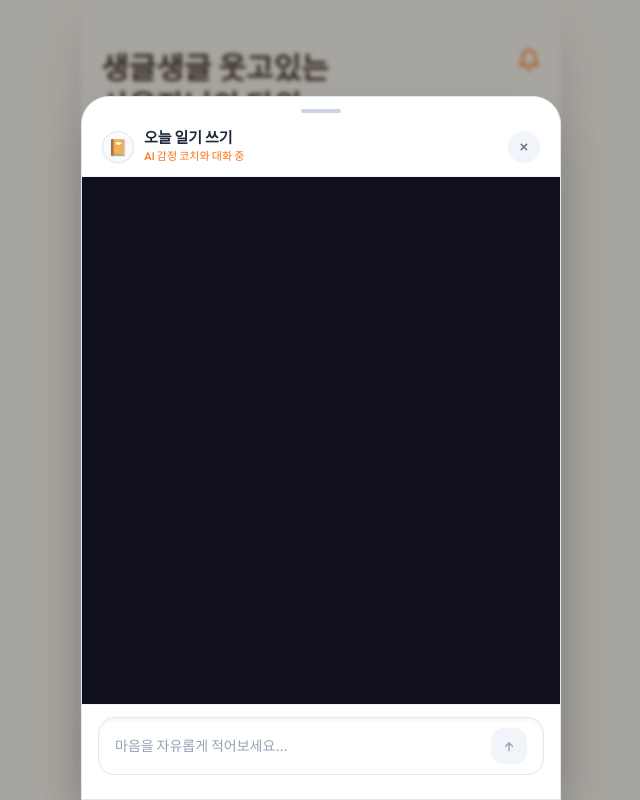
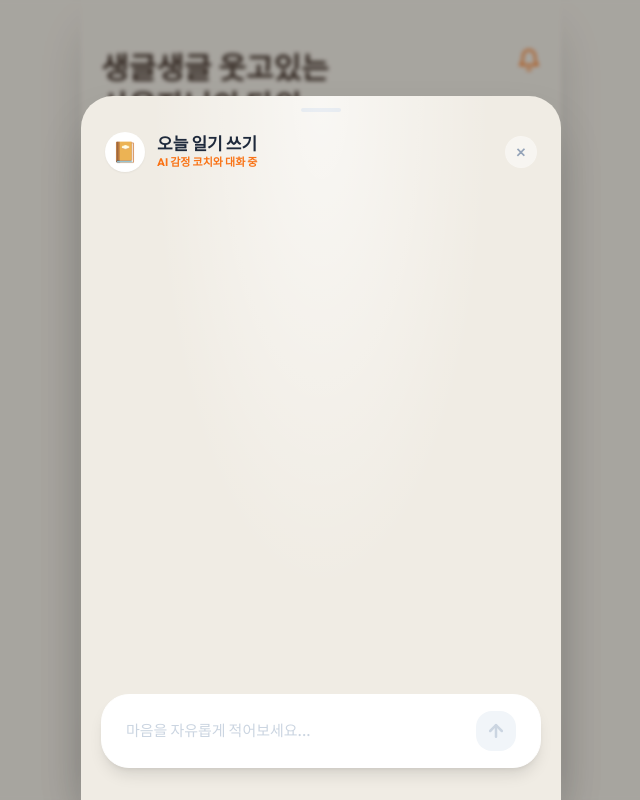
Before and after one commit to nacgyun/SomeDay-FE, a React (Vite) app: page /main in a window 1280 px wide. Both pictures are taken after a click on the button "AI와 젠가쌓기". Shown: the whole page, without its empty margins (319-959 px from the left). Built offline with nearby package versions, Linux system fonts and the light colour scheme.

Commit message:
Merge pull request #34 from someday-health-care/aichat
ui 개선

```diff
--- a/src/components/features/main/DiaryModal.tsx
+++ b/src/components/features/main/DiaryModal.tsx
@@ -60,36 +60,39 @@ const DiaryModal = ({ isOpen, onClose, mode }: DiaryModalProps) => {
       />
 
       {/* 모달 패널 */}
-      <div className="relative w-full max-w-[480px] h-[88vh] flex flex-col bg-white border border-slate-200 rounded-t-[28px] shadow-2xl overflow-hidden">
+      <div className="relative w-full max-w-[480px] h-[88vh] flex flex-col bg-[#F0ECE4] rounded-t-[32px] shadow-2xl overflow-hidden border-none text-slate-800">
+        <div className="absolute inset-0 bg-[radial-gradient(ellipse_at_top,_var(--tw-gradient-stops))] from-white/60 via-transparent to-transparent pointer-events-none z-0" />
+
         {/* 핸들 */}
         <div className="flex justify-center pt-3 pb-1 flex-shrink-0">
           <div className="w-10 h-1 rounded-full bg-slate-300" />
         </div>
 
-        {/* 헤더 */}
-        <div className="flex items-center justify-between px-5 py-3 border-b border-slate-100 flex-shrink-0">
-          <div className="flex items-center gap-2.5">
-            <div className="w-8 h-8 rounded-full bg-slate-50 flex items-center justify-center text-base border border-slate-200 shadow-sm">
+        {/* 채팅 영역 또는 결과 리포트 */}
+        <div className="relative z-10 flex-1 flex flex-col overflow-hidden">
+          {/* 헤더를 채팅 영역 내부에 배치하여 디자인 일치성 확보 */}
+          <div className="flex items-center justify-between px-6 py-4 flex-shrink-0">
+            <div className="flex items-center gap-3">
+              <div className="w-10 h-10 rounded-full bg-white flex items-center justify-center text-xl shadow-sm border border-white/50">
                 {mode === 'diary' ? '📔' : '📋'}
               </div>
               <div>
-              <h3 className="text-[15px] font-bold text-slate-800 leading-tight">
+                <h3 className="text-[17px] font-extrabold text-slate-800 leading-tight">
                   {mode === 'diary' ? '오늘 일기 쓰기' : '마음 설문'}
                 </h3>
-              <p className="text-[11px] text-brand-orange-dark font-medium">AI 감정 코치와 대화 중</p>
+                <p className="text-[11px] text-[#f97316] font-bold">AI 감정 코치와 대화 중</p>
               </div>
             </div>
             <button
               onClick={onClose}
-            className="w-8 h-8 flex items-center justify-center rounded-full bg-slate-100 text-slate-500 hover:bg-slate-200 transition-colors text-lg cursor-pointer border-none"
+              className="w-8 h-8 flex items-center justify-center rounded-full bg-white/50 text-slate-400 hover:bg-white transition-colors text-xl cursor-pointer border-none"
             >
               ×
             </button>
           </div>
 
-        {/* 채팅 영역 또는 결과 리포트 */}
           {analysisResult ? (
-          <div className="flex-1 flex flex-col items-center justify-center p-6 bg-slate-50 overflow-y-auto">
+            <div className="flex-1 flex flex-col items-center justify-center p-6 overflow-y-auto">
               <div className="w-20 h-20 bg-brand-orange/10 rounded-full flex items-center justify-center text-4xl mb-4 shadow-inner">
                 📈
               </div>
@@ -98,25 +101,25 @@ const DiaryModal = ({ isOpen, onClose, mode }: DiaryModalProps) => {
                 대화를 바탕으로 오늘 하루의 타워를 세웠어요.
               </p>
 
-            <div className="w-full max-w-[320px] bg-white rounded-2xl shadow-sm border border-slate-200 p-5 mt-2">
-              <div className="flex justify-between items-center mb-5 pb-5 border-b border-slate-100">
-                <span className="text-slate-600 font-bold">오늘의 안정도</span>
-                <span className="text-3xl font-black text-brand-orange-dark">
+              <div className="w-full max-w-[320px] bg-white/80 backdrop-blur-md rounded-[28px] shadow-sm border border-white p-6 mt-2">
+                <div className="flex justify-between items-center mb-5 pb-5 border-b border-slate-100/50">
+                  <span className="text-slate-500 font-bold">오늘의 안정도</span>
+                  <span className="text-3xl font-black text-[#f97316]">
                     {analysisResult.stabilityScore ?? 100}%
                   </span>
                 </div>
 
                 <div className="flex flex-col gap-3">
-                <span className="text-slate-500 font-bold text-[13px] mb-1">💡 추천 미션</span>
+                  <span className="text-slate-400 font-extrabold text-[12px] uppercase tracking-wider mb-1">💡 추천 미션</span>
                   {analysisResult.recommendedMissions && analysisResult.recommendedMissions.length > 0 ? (
                     analysisResult.recommendedMissions.map((mission: any, idx: number) => (
-                    <div key={idx} className="bg-slate-50 rounded-xl px-4 py-3.5 text-slate-700 text-[14px] font-medium border border-slate-100 shadow-sm flex items-start gap-3">
-                      <span className="text-brand-orange mt-0.5">✔</span>
+                      <div key={idx} className="bg-white/50 rounded-2xl px-5 py-4 text-slate-700 text-[14px] font-bold border border-white/50 shadow-sm flex items-start gap-3">
+                        <span className="text-[#f97316] mt-0.5">✔</span>
                         <span className="leading-tight">{mission.title || mission}</span>
                       </div>
                     ))
                   ) : (
-                  <div className="bg-slate-50 rounded-xl px-4 py-3.5 text-slate-700 text-[14px] font-medium border border-slate-100 shadow-sm text-center">
+                    <div className="bg-white/50 rounded-2xl px-5 py-4 text-slate-700 text-[14px] font-bold border border-white/50 shadow-sm text-center">
                       푹 쉬면서 마음을 충전하세요! 🛋️
                     </div>
                   )}
@@ -125,31 +128,31 @@ const DiaryModal = ({ isOpen, onClose, mode }: DiaryModalProps) => {
 
               <button
                 onClick={onClose}
-              className="mt-8 w-full max-w-[320px] py-4 rounded-xl font-bold text-[16px] bg-slate-800 hover:bg-slate-700 text-white shadow-lg transition-colors cursor-pointer border-none"
+                className="mt-8 w-full max-w-[320px] py-4.5 rounded-2xl font-bold text-[16px] bg-slate-800 hover:bg-slate-700 text-white shadow-xl transition-all active:scale-95 cursor-pointer border-none"
               >
-              결과 닫기
+                결과 확인하기
               </button>
             </div>
           ) : (
             <>
-        <div className="flex-1 overflow-y-auto px-4 py-4 flex flex-col gap-3 no-scrollbar bg-[#0f0f1e] relative">
+              <div className="flex-1 overflow-y-auto px-5 py-4 flex flex-col gap-4 no-scrollbar relative">
                 {messages.map((msg) => (
                   <div
                     key={msg.id}
                     className={`flex ${msg.role === 'user' ? 'justify-end' : 'justify-start'}`}
                   >
                     {msg.role === 'ai' && (
-                <div className="w-7 h-7 rounded-full bg-slate-50 border border-slate-200 shadow-sm flex items-center justify-center text-sm flex-shrink-0 mr-2 mt-0.5">
+                      <div className="w-8 h-8 rounded-full bg-white border border-white shadow-sm flex items-center justify-center text-base flex-shrink-0 mr-2.5 mt-0.5">
                         🤖
                       </div>
                     )}
 
                     <div
                       className={[
-                  'max-w-[78%] rounded-[16px] px-4 py-3 text-[14px] leading-relaxed whitespace-pre-line shadow-sm border border-transparent',
+                        'max-w-[85%] rounded-[24px] px-6 py-4 text-[15px] font-medium leading-relaxed whitespace-pre-line shadow-sm transition-all',
                         msg.role === 'ai'
-                    ? 'bg-slate-50 border-slate-200 text-slate-800 rounded-tl-sm'
-                    : 'bg-gradient-to-br from-brand-orange to-brand-orange-dark text-white rounded-tr-sm shadow-[0_4px_12px_rgba(255,107,0,0.2)]',
+                          ? 'bg-white text-slate-800 rounded-tl-sm'
+                          : 'bg-[#f97316] text-white rounded-tr-sm',
                       ].join(' ')}
                     >
                       {msg.text}
@@ -159,14 +162,15 @@ const DiaryModal = ({ isOpen, onClose, mode }: DiaryModalProps) => {
 
                 {isLoading && !isAnalyzing && (
                   <div className="flex justify-start">
-              <div className="w-7 h-7 rounded-full bg-slate-50 border border-slate-200 shadow-sm flex items-center justify-center text-sm flex-shrink-0 mr-2 mt-0.5">
+                    <div className="w-8 h-8 rounded-full bg-white border border-white shadow-sm flex items-center justify-center text-base flex-shrink-0 mr-2.5 mt-0.5">
                       🤖
                     </div>
-              <div className="bg-slate-50 border border-slate-200 rounded-[16px] rounded-tl-sm px-4 py-3.5 flex items-center gap-1 shadow-sm">
+                    <div className="bg-white rounded-[24px] rounded-tl-sm px-6 py-4.5 flex items-center gap-1.5 shadow-sm">
+
                       {[0, 1, 2].map((i) => (
                         <span
                           key={i}
-                    className="w-1.5 h-1.5 rounded-full bg-slate-400 animate-bounce"
+                          className="w-1.5 h-1.5 rounded-full bg-[#f97316]/40 animate-bounce"
                           style={{ animationDelay: `${i * 0.15}s` }}
                         />
                       ))}
@@ -186,8 +190,9 @@ const DiaryModal = ({ isOpen, onClose, mode }: DiaryModalProps) => {
               )}
 
               {/* 입력 창 */}
-        <div className="px-4 pb-6 pt-3 border-t border-slate-100 flex-shrink-0 relative z-20">
-          <div className="flex items-center gap-2.5 bg-white border border-slate-200 shadow-inner rounded-2xl px-4 py-2.5">
+              <div className="px-5 pb-8 pt-4 flex-shrink-0 relative z-20">
+                <div className="flex items-center gap-4 bg-white border border-white shadow-lg rounded-[28px] px-6 py-4 focus-within:ring-4 focus-within:ring-[#f97316]/10 transition-all">
+
                   <input
                     ref={inputRef}
                     type="text"
@@ -200,19 +205,23 @@ const DiaryModal = ({ isOpen, onClose, mode }: DiaryModalProps) => {
                     }}
                     placeholder={isAnalyzing ? "분석 중입니다..." : "마음을 자유롭게 적어보세요..."}
                     disabled={isAnalyzing}
-              className="flex-1 bg-transparent text-slate-800 text-[14px] outline-none placeholder:text-slate-400 font-sans disabled:opacity-50"
+                    className="flex-1 bg-transparent text-slate-800 text-[15px] outline-none placeholder:text-slate-300 font-medium disabled:opacity-50"
                   />
                   <button
                     onClick={handleSend}
                     disabled={!input.trim() || isLoading || isAnalyzing}
-              className={[
-                'w-9 h-9 rounded-xl flex items-center justify-center flex-shrink-0 transition-all duration-200 cursor-pointer border-none text-base',
+                    className={
+                      `w-10 h-10 rounded-2xl flex items-center justify-center flex-shrink-0 transition-all duration-300 cursor-pointer border-none text-xl ${
                         input.trim() && !isLoading && !isAnalyzing
-                  ? 'bg-gradient-to-br from-brand-orange to-brand-orange-dark text-white shadow-[0_4px_12px_rgba(255,107,0,0.3)]'
-                  : 'bg-slate-100 text-slate-400',
-              ].join(' ')}
+                          ? 'bg-[#f97316] text-white shadow-lg active:scale-90'
+                          : 'bg-slate-100 text-slate-300'
+                      }`
+                    }
                   >
-              ↑
+                    <svg width="20" height="20" viewBox="0 0 24 24" fill="none" stroke="currentColor" strokeWidth="3" strokeLinecap="round" strokeLinejoin="round">
+                      <line x1="12" y1="19" x2="12" y2="5"></line>
+                      <polyline points="5 12 12 5 19 12"></polyline>
+                    </svg>
                   </button>
                 </div>
               </div>
@@ -220,6 +229,7 @@ const DiaryModal = ({ isOpen, onClose, mode }: DiaryModalProps) => {
           )}
         </div>
       </div>
+    </div>
   );
 };
 
```
Also changed, not shown: src/components/features/social/SocialFeedItem.tsx (+17 -12 lines). Lines whose indentation alone changed are shown as unchanged.
